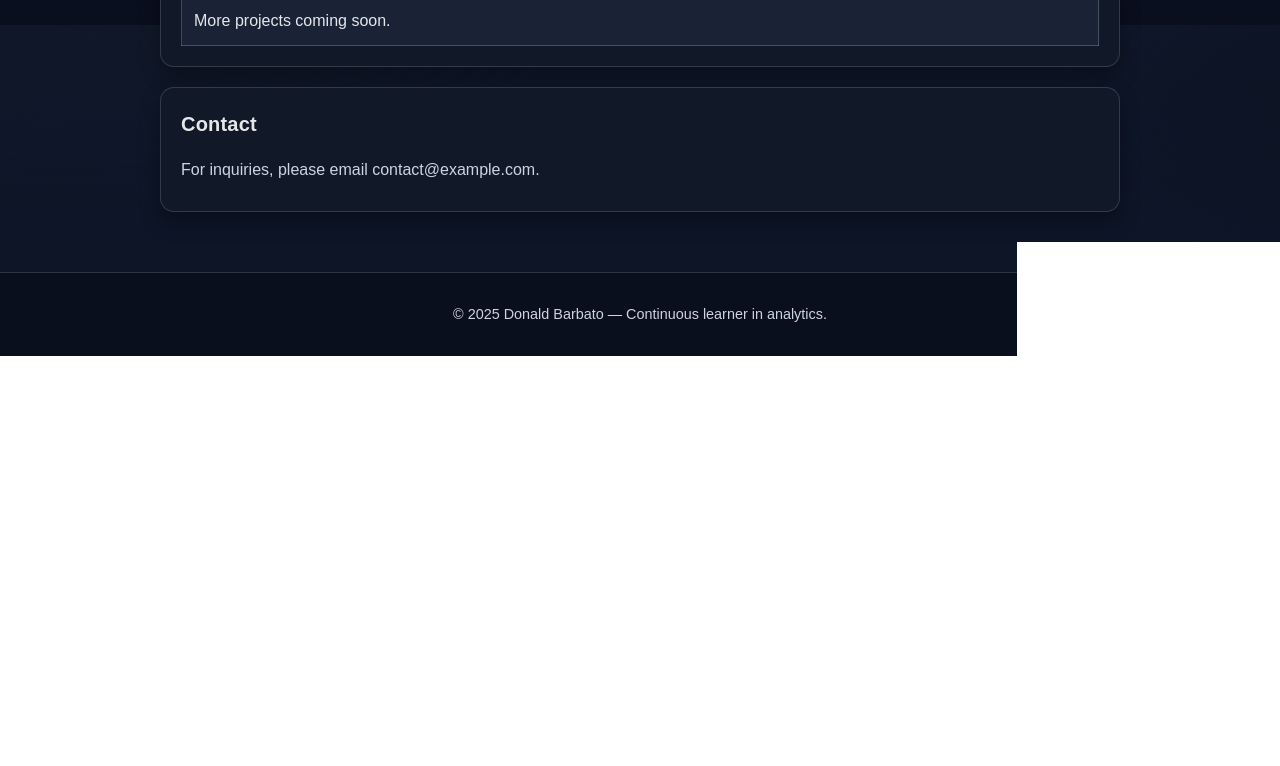
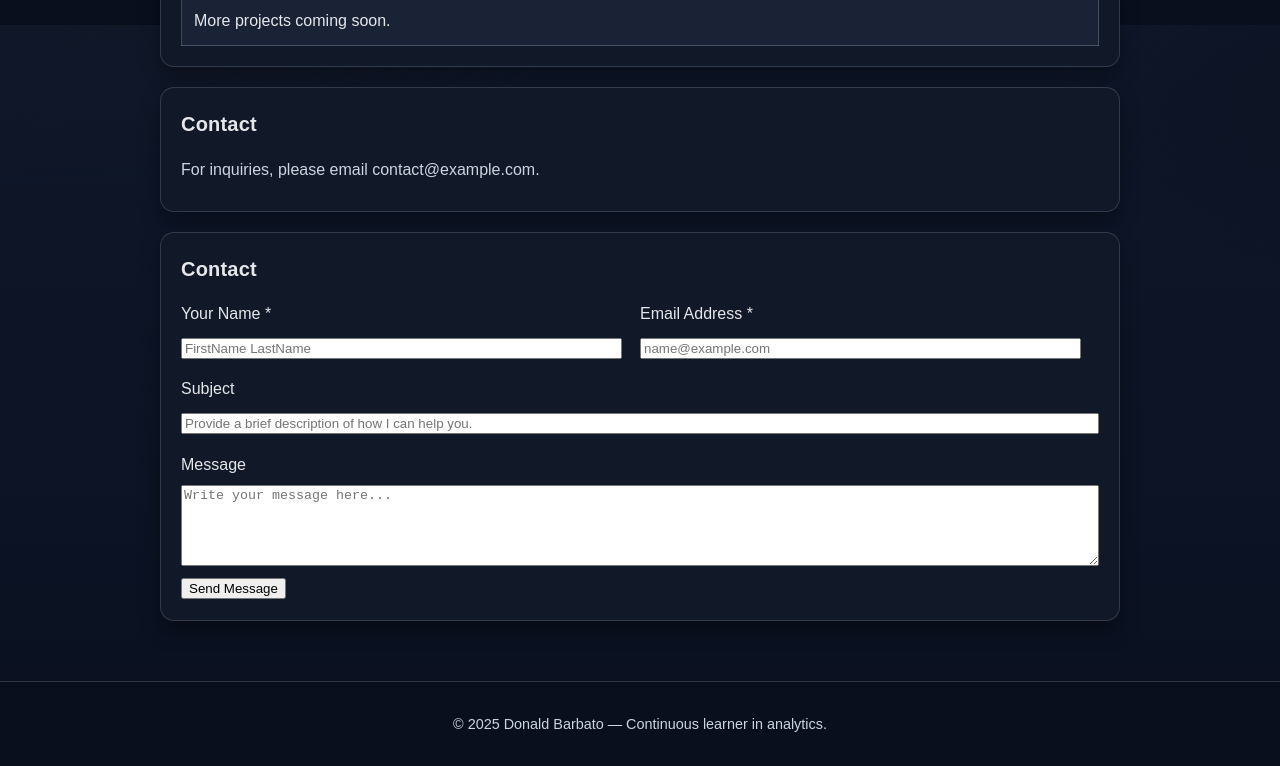
Before and after one commit to VB0311/DONBAR3566.github.io, a plain HTML site: page index.html in a window 1280 px wide. Shown: the part 775-1541 px from the top of the page. Before the commit the page ends 1131 px from the top, so only its background shows below. Drawn offline with Linux system fonts and the light colour scheme.

Commit message:
4.8 Project Updates
4.8 Project Updates

```diff
--- a/index.html
+++ b/index.html
@@ -111,6 +111,49 @@
       <h2>Contact</h2>
       <p>For inquiries, please email contact@example.com.</p>
     </section>
+
+    <!-- Contact section -->
+    <section id="contact" class="card">
+      <h2>Contact</h2>
+
+      <form class="contact-form" action="#" method="post">
+        <div class="contact-grid">
+          <div class="form-row">
+            <label for="sender-name">Your Name <span aria-hidden="true">*</span></label>
+            <div class="control">
+              <input type="text" id="sender-name" name="name" placeholder="FirstName LastName" required aria-required="true">
+            </div>
+          </div>
+
+          <div class="form-row">
+            <label for="sender-email">Email Address <span aria-hidden="true">*</span></label>
+            <div class="control">
+              <input type="email" id="sender-email" name="email" placeholder="name@example.com" required aria-required="true">
+            </div>
+          </div>
+
+          <div class="form-row form-row--full">
+            <label for="subject">Subject</label>
+            <div class="control">
+              <input type="text" id="subject" name="subject" placeholder="Provide a brief description of how I can help you.">
+            </div>
+          </div>
+
+          <div class="form-row form-row--full">
+            <label for="message">Message</label>
+            <div class="control">
+              <textarea id="message" name="message" rows="5" placeholder="Write your message here..."></textarea>
+            </div>
+          </div>
+        </div>
+
+        <div class="form-row form-row--full">
+          <div class="control">
+            <input id="submit-contact" type="submit" value="Send Message">
+          </div>
+        </div>
+      </form>
+    </section>
   </main>
 
   <!-- Footer section includes copyright information -->
--- a/styles.css
+++ b/styles.css
@@ -186,3 +186,68 @@ footer {
   padding: 1rem;
   border-top: 1px solid rgba(148, 163, 184, 0.25);
 }
+
+/* ================= Contact Form ================= */
+.contact-form {
+  gap: 0.9rem;                 /* slightly tighter vertical rhythm */
+  width: 100%;
+  box-sizing: border-box;
+}
+
+.contact-grid {
+  display: flex;
+  flex-wrap: wrap;
+  gap: 1rem 2%;                /* row gap, then column gap */
+  width: 100%;
+  box-sizing: border-box;
+}
+
+.form-row {
+  display: flex;
+  flex-direction: column;      /* keep label ABOVE input on all sizes */
+  gap: 0.5rem;
+  flex: 1 1 100%;              /* full width on mobile */
+  box-sizing: border-box;
+}
+
+.form-row--full {
+  flex: 1 1 100%;
+  max-width: 100%;
+}
+
+/* Make sure fields never poke out of the card */
+input[type="text"],
+input[type="email"],
+textarea {
+  width: 100%;
+  max-width: 100%;
+  box-sizing: border-box;
+}
+
+/* Two-column desktop like the original; subject/message full-width */
+@media (min-width: 1024px) {
+  .contact-grid .form-row {
+    flex: 1 1 48%;
+    max-width: 48%;
+  }
+  .contact-grid .form-row--full {
+    flex: 1 1 100%;
+    max-width: 100%;
+  }
+
+  .form-row {
+    flex-direction: column;    /* labels stay on top */
+    align-items: stretch;
+  }
+  .form-row label { width: auto; }
+  .form-row .control { flex: none; }
+}
+
+/* Left-align the submit button like the original */
+.contact-form > .form-row:last-child {
+  align-items: flex-start;
+}
+
+input[type="submit"] {
+  margin-top: 0.25rem;         /* tuck button closer to the textarea */
+}
```
